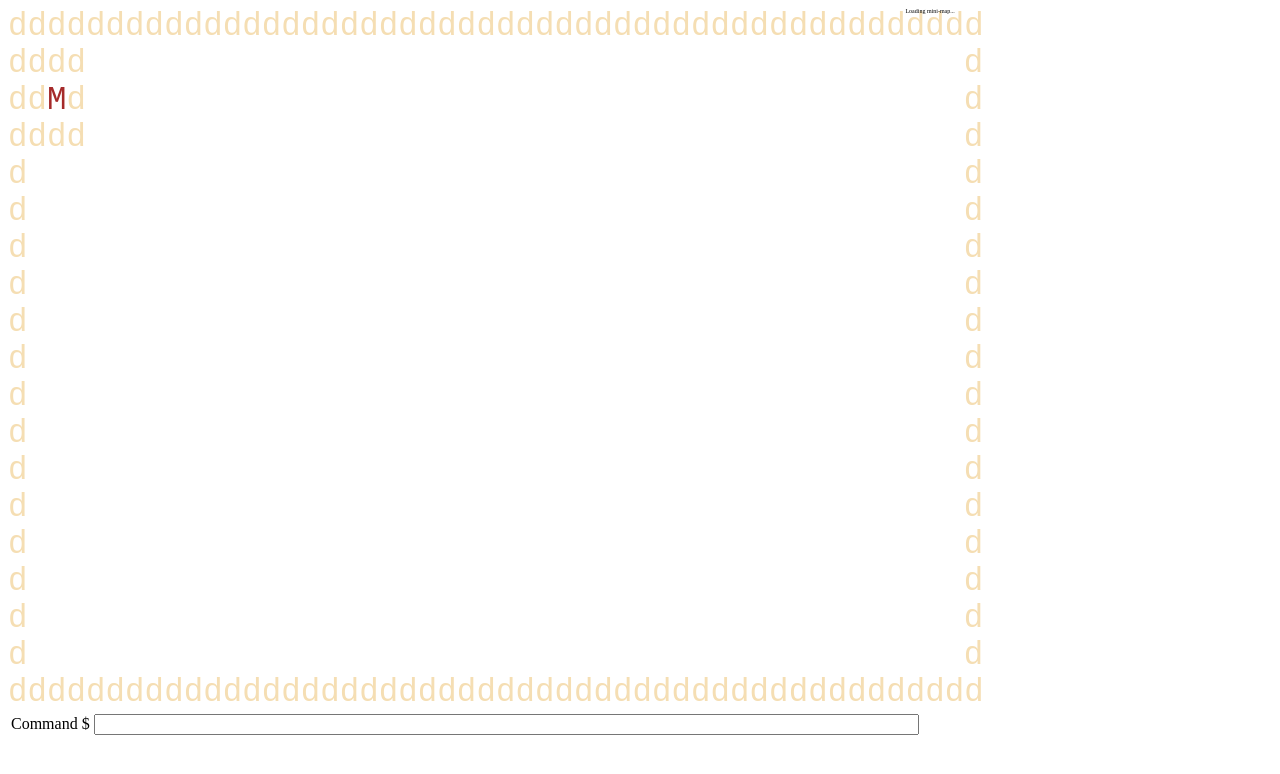
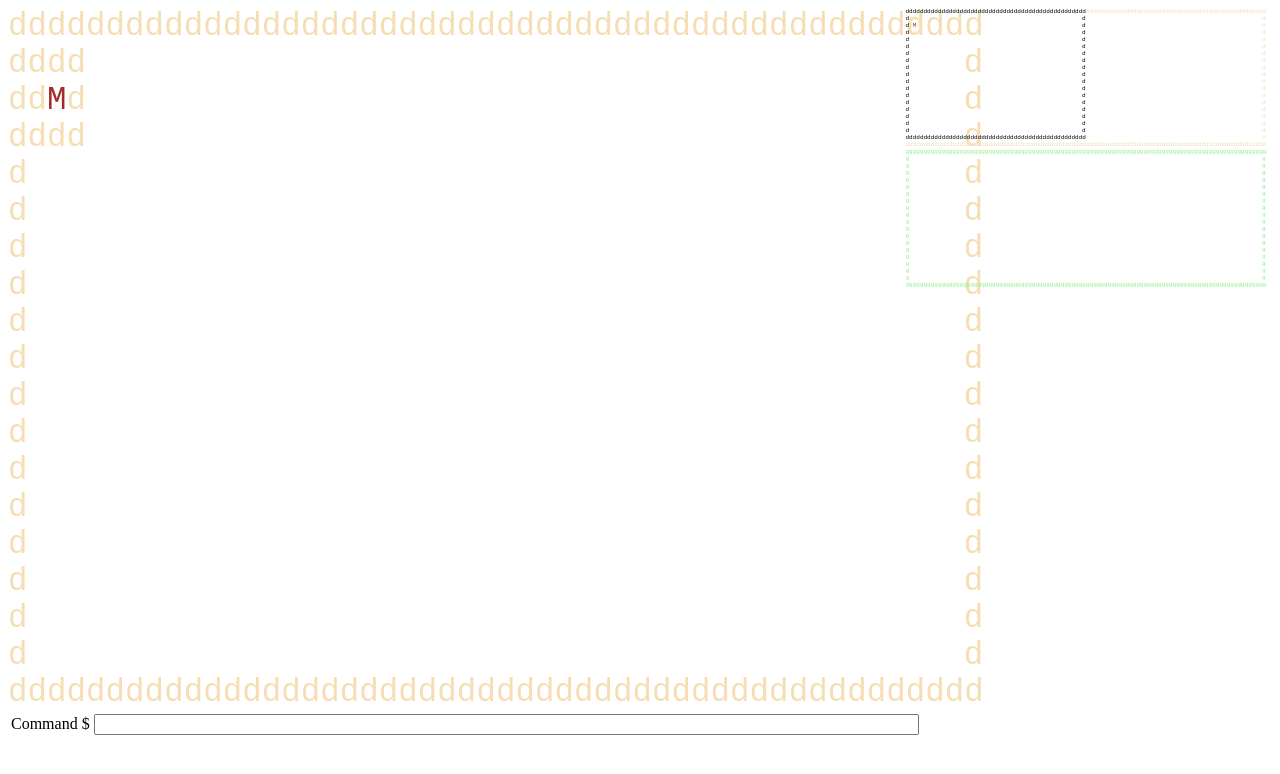
Before and after one commit to eriq-augustine/rtts, a plain HTML site: page client/mapTest.html in a window 1280 px wide. Drawn offline with Linux system fonts and the light colour scheme.

Commit message:
um. minimap is AWESOME

```diff
--- a/client/css/index.css
+++ b/client/css/index.css
@@ -7,7 +7,9 @@
    float: left;
 }
 
-#mini-map {
+#miniMap {
+   white-space: pre;
+   font-family:monospace;
    font-size:25%;
    width:29%;
    float: left;
--- a/client/js/main.js
+++ b/client/js/main.js
@@ -102,6 +102,7 @@ var handle_navigation_input = function(eventObject) {
          return;
    }
    render_map(game.currentMap);
+   render_mini_map(game.currentMap);
 };
 
 var handle_terminal_input = function() {
@@ -173,6 +174,7 @@ var main = function() {
    game.socket.onMessage({data: {type: Message.TYPE_MOVE_UNITS, newPositions: [{id: "micky", x: 2, y: 2}]}});
    // Test
    render_map(game.currentMap);
+   render_mini_map(game.currentMap);
 };
 
 window.onload = main;
--- a/client/js/map.js
+++ b/client/js/map.js
@@ -7,8 +7,8 @@ var game = {
    }
 };
 
-var render_elem = function (element, surrounding_elements, is_border) {
-   if (!is_border) {
+var render_elem = function (element, surrounding_elements, is_border, is_screen_border) {
+   if (!is_screen_border && !is_border) {
       var found = false;
       for (var i = 0; i < surrounding_elements.length; i++) {
          if (surrounding_elements[i] != element)
@@ -17,17 +17,18 @@ var render_elem = function (element, surrounding_elements, is_border) {
       if (!found)
          return " ";
    }
+   var clazz = is_screen_border ? "screenBorder" : element;
    switch (element) {
       case "mailman":
-         return "<span class='mailman'>M</span>";
+         return "<span class='" + clazz + "'>M</span>";
       case "rock":
-         return "<span class='rock'>r</span>";
+         return "<span class='" + clazz + "'>r</span>";
       case "tree":
-         return "<span class='tree'>t</span>";
+         return "<span class='" + clazz + "'>t</span>";
       case "grass":
-         return "<span class='grass'>g</span>";
+         return "<span class='" + clazz + "'>g</span>";
       case "dirt":
-         return "<span class='dirt'>d</span>";
+         return "<span class='" + clazz + "'>d</span>";
       default:
          return "X";
    }
@@ -74,6 +75,38 @@ var render_map = function(map) {
    mapDiv.innerHTML = html;
 };
 
+var render_mini_map = function(map) {
+   var mapDiv = $("#miniMap")[0];
+   var width = map.size.x;
+   var height = map.size.y;
+   var html = "";
+   var is_border = function (x, y) {
+      return x == 0 ||
+             y == 0 ||
+             x == width - 1 ||
+             y == height - 1;
+   };
+
+   var is_screen_border = function (x, y) {
+      return (x == game.screen.x || x == game.screen.x + game.screen.w - 1) &&
+             (y >= game.screen.y && y <= game.screen.y + game.screen.h - 1) ||
+             (y == game.screen.y || y == game.screen.y + game.screen.h - 1) &&
+             (x >= game.screen.x && x <= game.screen.x + game.screen.w - 1);
+   };
+
+   for (var y = 0; y < height; y++) {
+      for (var x = 0; x < width; x++) {
+         var elem = map.elements[x + y*width];
+         html += render_elem(elem,
+                             surrounding_elems(x, y, map),
+                             is_border(x, y),
+                             is_screen_border(x, y));
+      }
+      html += "\n";
+   }
+   mapDiv.innerHTML = html;
+};
+
 var move_screen_by = function(dx, dy) {
    // Inclusive clamp.
    var clamp = function(val, low, hi) {
@@ -84,6 +117,6 @@ var move_screen_by = function(dx, dy) {
    game.screen.x += dx;
    game.screen.y += dy;
 
-   game.screen.x = clamp(game.screen.x, 0, game.currentMap.size.x - game.screen.w - 1);
-   game.screen.y = clamp(game.screen.y, 0, game.currentMap.size.y - game.screen.h - 1);
+   game.screen.x = clamp(game.screen.x, 0, game.currentMap.size.x - game.screen.w);
+   game.screen.y = clamp(game.screen.y, 0, game.currentMap.size.y - game.screen.h);
 };
--- a/client/mapTest.html
+++ b/client/mapTest.html
@@ -12,7 +12,7 @@
    </head>
    <body>
       <div id="map">Loading map...</div>
-      <div id="mini-map">Loading mini-map...</div>
+      <div id="miniMap">Loading mini-map...</div>
       <table>
          <tr><td valign="bottom">
             <div>Command $ <input type="text" id="terminal" size=100></div>
```
